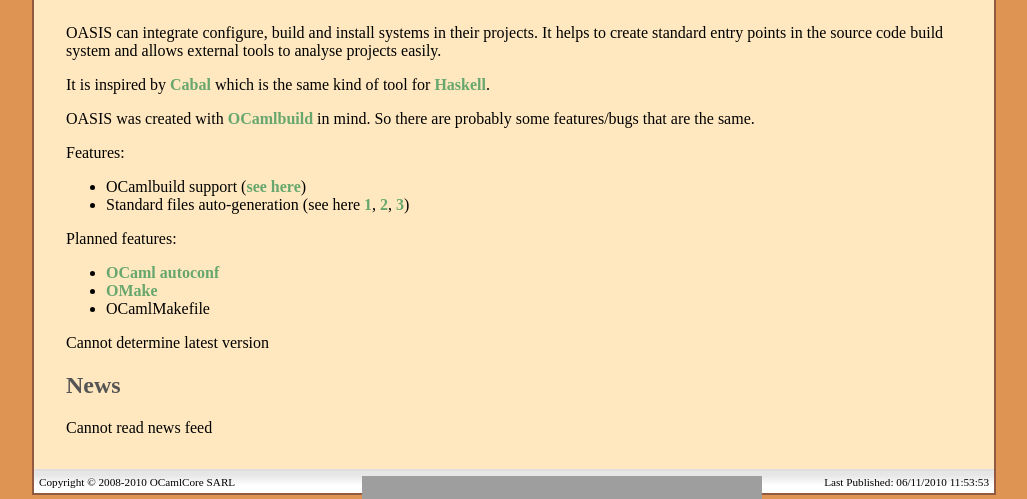
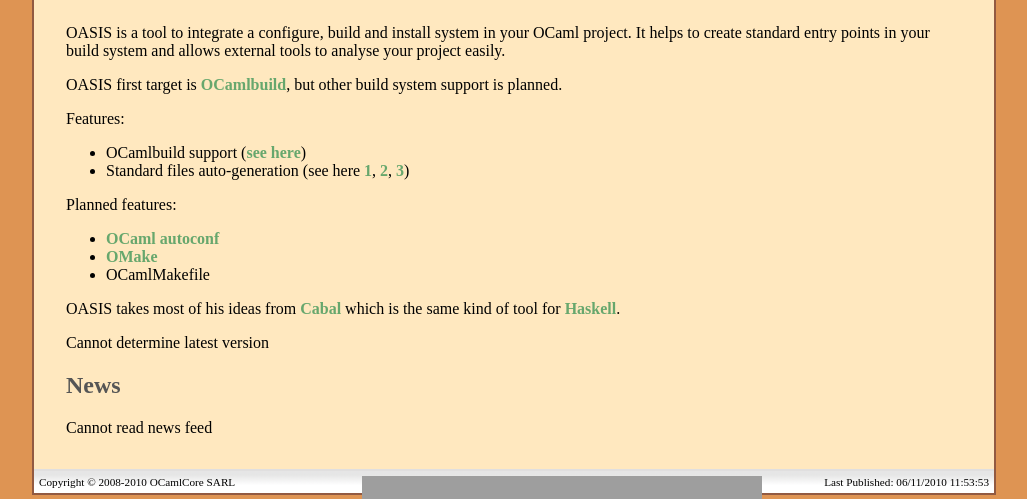
Before and after one commit to ocaml/oasis-website, a PHP site: page / in a window 1280 px wide. Shown: the part 334-833 px from the top of the page, without its empty margins (126-1153 px from the left). Run offline with PHP 8.4, Linux system fonts and the light colour scheme; data that the repository does not hold is empty; grey boxes are pictures that could not be loaded.

Commit message:
Links to examples directly in the website (Closes: #569) and various fixes
Ignore-this: fc4eda1bae6368769b6235074076d849

Fix badly displayed list and source code in MANUAL.mkd.

Rearrange documentation to have more direct access to everything:
* links to examples
* links to projects using _oasis
* links to mailing list for help

darcs-hash:20100611115353-4d692-b345eba5fbf5ffd83db5898649727cdaa4cd422c

```diff
--- a/html/index.php
+++ b/html/index.php
@@ -23,15 +23,12 @@
 
       <h2>What is OASIS?</h2>
 
-      <p>OASIS can integrate configure, build and install systems in their projects. It helps to
-      create standard entry points in the source code build system and allows external tools to analyse
-      projects easily.</p>
+			<p>OASIS is a tool to integrate a configure, build and install system in your OCaml
+project. It helps to create standard entry points in your build system and
+allows external tools to analyse your project easily.</p>
 
-      <p>It is inspired by <a href="http://www.haskell.org/cabal">Cabal</a> which is the same kind of tool for
-      <a href="http://www.haskell.org">Haskell</a>.</p>
-
-      <p>OASIS was created with <a href="http://brion.inria.fr/gallium/index.php/Ocamlbuild">OCamlbuild</a> in mind.
-      So there are probably some features/bugs that are the same.</p>
+			<p>OASIS first target is <a href="http://brion.inria.fr/gallium/index.php/Ocamlbuild">OCamlbuild</a>,
+      but other build system support is planned.</p>
 
       <p>Features:</p>
 
@@ -48,6 +45,10 @@
       <li><a href="http://omake.metaprl.org">OMake</a></li>
       <li>OCamlMakefile</li>
       </ul>
+
+			<p>OASIS takes most of his ideas from  <a
+href="http://www.haskell.org/cabal">Cabal</a> which is the same kind of tool
+for <a href="http://www.haskell.org">Haskell</a>.</p>
 
 <?php
   if($flux = simplexml_load_file('http://'.$domain.'/export/rss20_newreleases.php?group_id='.$group_id.'&limit=1'))
```
Also changed, not shown: 7 other files.
